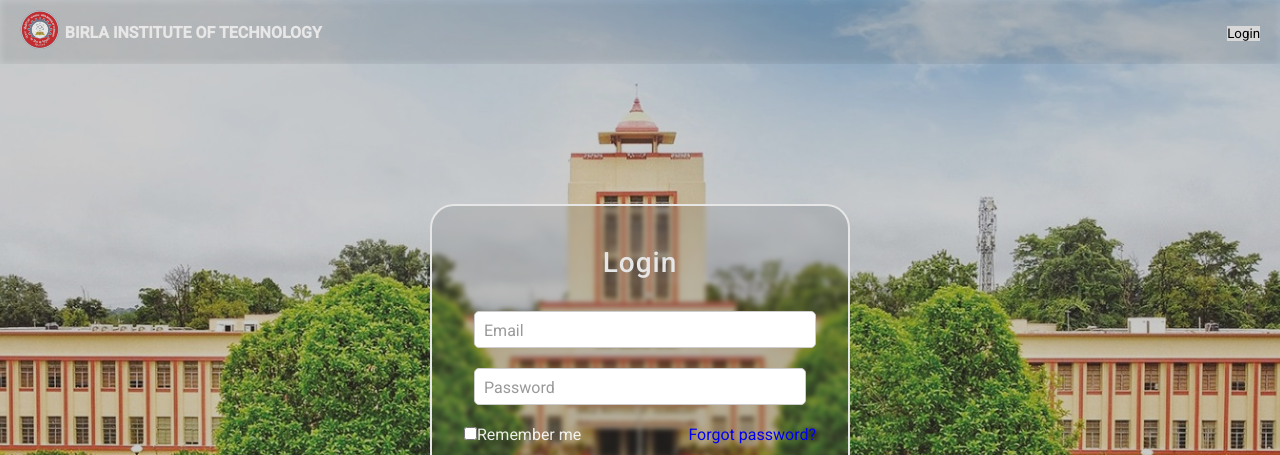
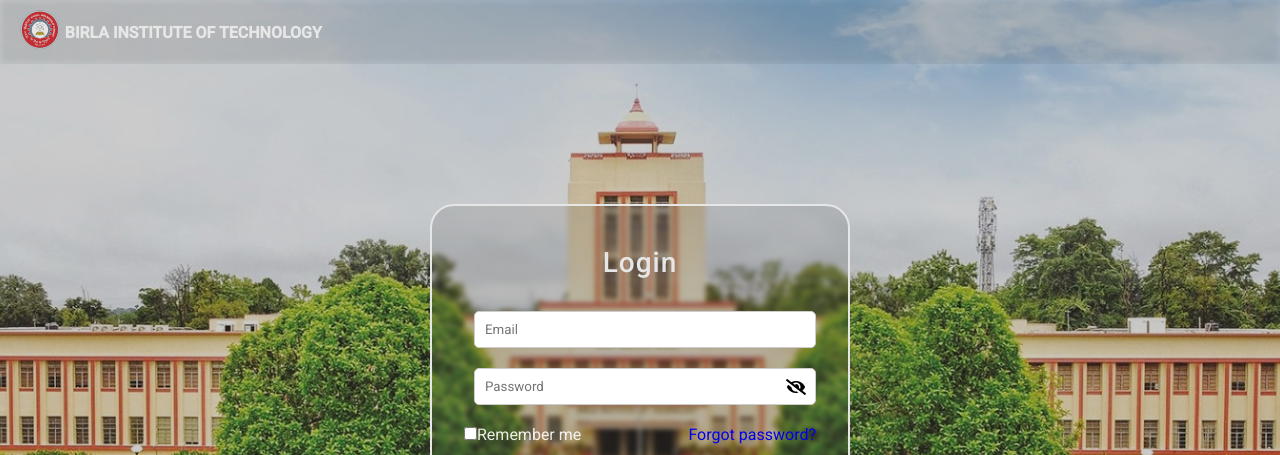
Before and after one commit to rishabh129/hostel-room-allotment, a React (Create React App) app: page / in a window 1280 px wide. Shown: the top 455 px of the page. Built offline with nearby package versions, Linux system fonts and the light colour scheme.

Commit message:
placeholder & link to dashboard

```diff
--- a/src/components/LoginPage.js
+++ b/src/components/LoginPage.js
@@ -39,11 +39,9 @@ const LoginPage = () => {
             <img src={logo} alt="Logo" />
           </div>
           <div className="navbar__brand">BIRLA INSTITUTE OF TECHNOLOGY</div>
-          <div className="navbar__links">
-            <Link to="/dashboard">
-              <button className="nav">Login</button>
-            </Link>
-          </div>
+          {/* <div className="navbar__links">
+            <Link to="/dashboard">Dashboard</Link>
+          </div> */}
         </div>
       </nav>
 
@@ -56,13 +54,13 @@ const LoginPage = () => {
               <div className="login_content_box--input">
                 <input
                   type="email"
-                  placeholder=" "
+                  placeholder="Email"
                   className="login__input email--input"
                   required
                 />
-                <label htmlFor="email" className="login__label">
+                {/* <label htmlFor="email" className="login__label">
                   Email
-                </label>
+                </label> */}
               </div>
             </div>
             <div className="login_content_box">
@@ -70,19 +68,22 @@ const LoginPage = () => {
               <div className="login_content_box--input">
                 <input
                   type={showPassword ? "text" : "password"}
-                  placeholder=" "
+                  placeholder="Password"
                   className="login__input password--input"
                   required
                 />
-                <label htmlFor="password" className="login__label">
+                {/* <label htmlFor="password" className="login__label">
                   Password
-                </label>
-                <ion-icon
-                  className="password__hidden"
-                  id="password__hidden"
-                  name={showPassword ? "eye-outline" : "eye-off-outline"}
-                  onClick={togglePasswordVisibility}
-                ></ion-icon>
+                </label> */}
+
+            <div className="password__hidden"
+                  id="password__hidden" onClick={togglePasswordVisibility}>
+              {showPassword ? (
+                <i className="fas fa-eye" style={{ color: 'black' }}></i>
+              ) : (
+                <i className="fas fa-eye-slash" style={{ color: 'black' }}></i>
+              )}
+            </div>
               </div>
             </div>
             <div className="remember_login">
@@ -99,7 +100,9 @@ const LoginPage = () => {
                 Forgot password?
               </a>
             </div>
+            <Link to="/dashboard">
             <button className="button__login">Login</button>
+            </Link>
             <p className="register__login text--sm">
               Don't have an account? <a href="#">Register</a>
             </p>
--- a/src/components/styles.css
+++ b/src/components/styles.css
@@ -174,11 +174,12 @@ ion-icon {
 
 /* Navbar styles */
 .navbar {
-    position: absolute;
+    position: fixed;
     top: 0;
     left: 0;
     width: 100%;
     overflow: hidden;
+    z-index: 1000;
 }
 
 .navbar__background {
@@ -189,6 +190,7 @@ ion-icon {
     height: 100%;
     background-color: hsla(0, 0%, 10%, 0.1);
     filter: blur(3px);
+    z-index: 999;
 }
 
 .navbar__content {
```
Also changed, not shown: src/App.js (+0 -10 lines).
